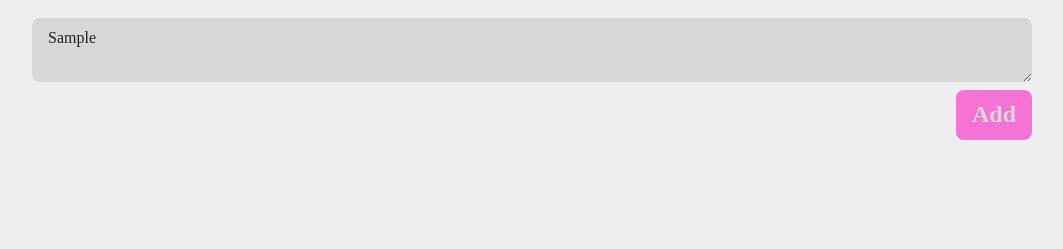
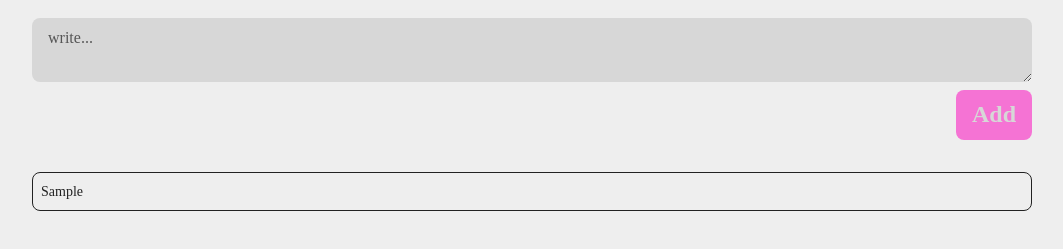
Before and after one commit to Abhijit105/todo-list-typescript, a website built with Vite: page index.html in a window 1280 px wide. Both pictures are taken after typing "Sample" into the empty fields and a click on the button "Add". Shown: the part 63-312 px from the top of the page, without its empty margins (108-1171 px from the left). Built offline with nearby package versions, Linux system fonts and the light colour scheme.

Commit message:
feat(main.ts): improve handling add todo

```diff
--- a/src/main.ts
+++ b/src/main.ts
@@ -1,8 +1,7 @@
 import Todos from "./todos.ts";
 
-const { getTodos, setTodos, pushTodo } = Todos;
+const { getTodos, setTodos, pushTodo, renderTodos } = Todos;
 
-const todosDivEl = document.querySelector(".todos");
 const todoTextarea = document.getElementById("todo-textarea");
 const todoAddBtn = document.getElementById("todo-add");
 
@@ -17,7 +16,15 @@ const handleAddTodo = function (): void {
     return;
   }
 
+  const todos = getTodos();
+  if (todos.includes(todoText)) {
+    return;
+  }
+
   pushTodo(todoText);
+  renderTodos();
+  // @ts-ignore
+  todoTextarea!.value = "";
 };
 
 todoAddBtn!.addEventListener("click", handleAddTodo);
--- a/src/style.css
+++ b/src/style.css
@@ -74,6 +74,31 @@ main {
   color: var(--textsecondary);
 }
 
+.todos {
+  display: flex;
+  flex-direction: column;
+  align-items: stretch;
+  justify-content: center;
+  margin-top: 16px;
+  gap: 8px;
+}
+
+.todo {
+  display: flex;
+  align-items: center;
+  justify-content: space-between;
+  gap: 8px;
+  border: 1px solid var(--textprimary);
+  padding: 8px;
+  border-radius: 8px;
+
+  font-size: 14px;
+  font-weight: 500;
+  line-height: 1.5;
+  color: var(--textprimary);
+  text-align: left;
+}
+
 .btn {
   padding: 8px 16px;
   background-color: var(--primary);
--- a/src/todos.ts
+++ b/src/todos.ts
@@ -1,8 +1,15 @@
 function setupTodos() {
-  let todos: Array<string> = [];
+  let todos: {
+    previous: Array<string>;
+    current: Array<string>;
+  } = {
+    previous: [],
+    current: [],
+  };
+  const todosDivEl = document.querySelector(".todos");
 
   function getTodos(): Array<string> {
-    return todos;
+    return todos.current;
   }
 
   function setTodos(
@@ -12,20 +19,46 @@ function setupTodos() {
       return;
     }
 
+    todos.previous = todos.current.slice();
+
     if (Array.isArray(callback) && callback.length > 0) {
-      todos = callback;
+      todos.current = callback;
     }
 
     if (typeof callback === "function") {
-      todos = callback(todos);
+      todos.current = callback(todos.current);
     }
   }
 
   function pushTodo(newTodo: string): number {
-    return todos.push(newTodo);
+    todos.previous = todos.current.slice();
+    return todos.current.push(newTodo);
   }
 
-  return { getTodos, setTodos, pushTodo };
+  function renderTodos(): void {
+    if (!todos || !Array.isArray(todos.current) || todos.current.length === 0) {
+      return;
+    }
+
+    if (
+      todos.current.every(
+        (todo: string, index: number) => todo === todos.previous[index],
+      )
+    ) {
+      return;
+    }
+
+    todosDivEl!.innerHTML = "";
+
+    todos.current.forEach((todo: string): void => {
+      const todoDivEl = document.createElement("div");
+      todoDivEl!.setAttribute("class", "todo");
+      todoDivEl!.textContent = todo;
+      todosDivEl!.appendChild(todoDivEl);
+    });
+  }
+
+  return { getTodos, setTodos, pushTodo, renderTodos };
 }
 
 const Todos = setupTodos();
```
